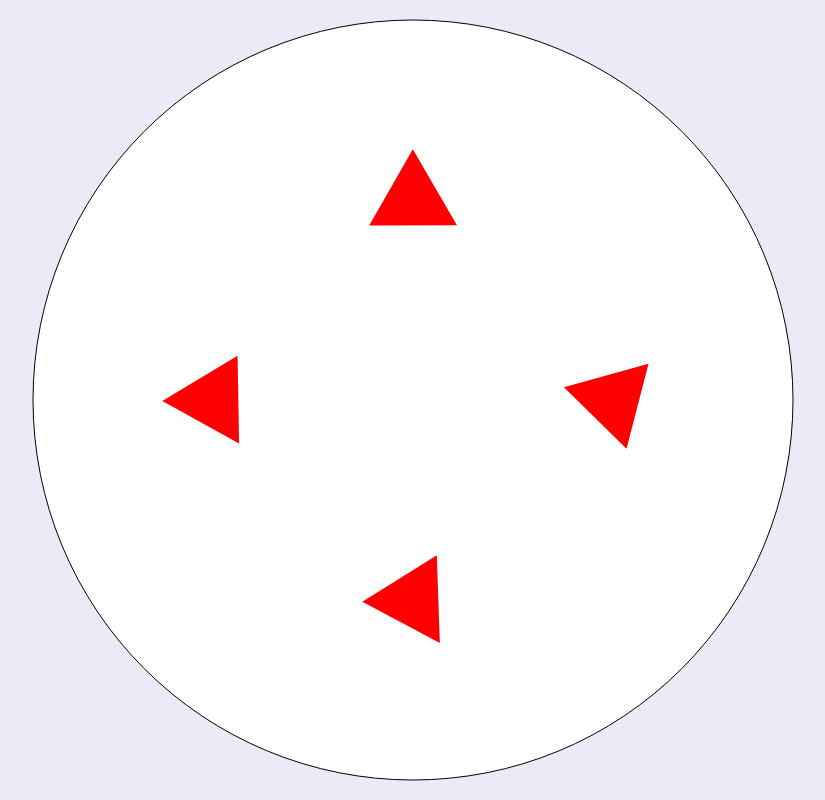
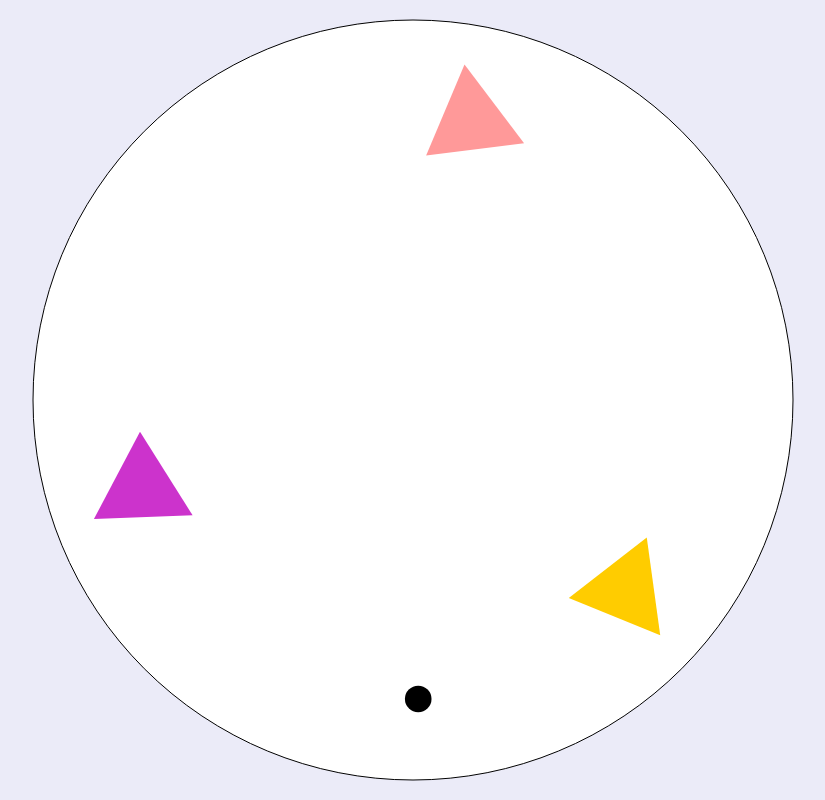
Before and after one commit to ExpMoD/canvas-play, a website: page app/index.pug in a window 1280 px wide. Shown: the whole page, without its empty margins (227-1052 px from the left). Drawn offline with nearby package versions, Linux system fonts and the light colour scheme; files that its build step writes are made by us from their sources.

Commit message:
Update #2

```diff
--- a/app/index.pug
+++ b/app/index.pug
@@ -26,6 +26,9 @@ html(class="no-js" lang="ru")
         script(src="js/config.js")
         script(src="js/TriangleClass.js")
         script(src="js/DotClass.js")
+        script(src="js/BallClass.js")
+        script(src="js/TrianglePositionsClass.js")
+        script(src="js/CollisionClass.js")
         script(src="js/functions.js")
         script(src="js/handlers.js")
         script(src="js/init.js")
--- /dev/null
+++ b/app/js/BallClass.js
@@ -0,0 +1,17 @@
+class BallClass {
+    constructor (dot, radius, angle, speed) {
+        this.dot = dot
+        this.radius = radius
+        this.angle = angle
+        this.speed = speed
+    }
+
+    nextFrame () {
+        this.dot.x = this.dot.x + this.speed * Math.cos(this.angle * Math.PI / 180);
+        this.dot.y = this.dot.y + this.speed * Math.sin(this.angle * Math.PI / 180);
+    }
+
+    getPosition () {
+        return this.dot
+    }
+}
--- /dev/null
+++ b/app/js/CollisionClass.js
@@ -0,0 +1,11 @@
+class CollisionClass {
+    static collisionBallAndCircle (ball, circle, circleRadius) {
+        let curPosBall = ball.getPosition()
+
+        if (Math.pow(curPosBall.x - circle.x, 2) + Math.pow(curPosBall.y - circle.y, 2) < Math.pow(ball.radius - circleRadius + 1, 2)) {
+            console.log(false)
+        } else {
+            console.log(true)
+        }
+    }
+}
--- a/app/js/TriangleClass.js
+++ b/app/js/TriangleClass.js
@@ -1,28 +1,40 @@
 class TriangleClass {
-    constructor (centerDot, angle, speed) {
+    constructor (centerDot, angle, speed, color, reverse, size) {
         this.angle = angle
         this.angleRad = this.angle * (Math.PI / 180)
         this.speed = speed
+        this.color = color
+        this.reverse = reverse
 
-        this.triangleSize = cfg.triangleSize()
+        this.visible = true
+
+        this.size = size
 
         this.vertices = []
 
-        this.setCenterDot(centerDot)
+        this.setCenterDot(centerDot, this.size)
     }
 
     nextFrame () {
-        this.angle = this.angle + this.speed
+        if (this.reverse) {
+            this.angle = this.angle - this.speed
+            if (this.angle < 0) this.angle += 360
+        } else {
+            this.angle = this.angle + this.speed
+            if (this.angle > 360) this.angle -= 360
+        }
+
         this.angleRad = this.angle * (Math.PI / 180)
     }
 
-    setCenterDot (dot) {
+    setCenterDot (dot, size = false) {
         this.centerDot = dot
+        this.vertices = []
 
         for (let i = 0; i <= 3 - 1; i++) {
             this.vertices.push(new DotClass(
-                this.centerDot.x + (this.triangleSize / 1.5) * Math.cos(2 * i * Math.PI / 3),
-                this.centerDot.y + (this.triangleSize / 1.5) * Math.sin(2 * i * Math.PI / 3)
+                this.centerDot.x + (size ? size : this.size) * Math.cos(2 * i * Math.PI / 3),
+                this.centerDot.y + (size ? size : this.size) * Math.sin(2 * i * Math.PI / 3)
             ))
         }
     }
@@ -32,12 +44,9 @@ class TriangleClass {
             angleRad = this.angleRad
 
         return this.vertices.map(function (dot) {
-            let vx = dot.x
-            let vy = dot.y
-
             return new DotClass(
-                (vx - centerDot.x) * Math.cos(angleRad) - (vy - centerDot.y) * Math.sin(angleRad) + centerDot.x,
-                (vx - centerDot.x) * Math.sin(angleRad) + (vy - centerDot.y) * Math.cos(angleRad) + centerDot.y
+                (dot.x - centerDot.x) * Math.cos(angleRad) - (dot.y - centerDot.y) * Math.sin(angleRad) + centerDot.x,
+                (dot.x - centerDot.x) * Math.sin(angleRad) + (dot.y - centerDot.y) * Math.cos(angleRad) + centerDot.y
             )
         })
     }
--- /dev/null
+++ b/app/js/TrianglePositionsClass.js
@@ -0,0 +1,45 @@
+class TrianglePositionsClass {
+    constructor (centerDot, count, angle, speed, circleSize) {
+        this.circleSize = circleSize
+
+        this.count = count
+        this.speed = speed
+        this.angle = angle
+        this.angleRad = this.angle * (Math.PI / 180)
+
+        this.dots = []
+
+        this.setCenterDot(centerDot)
+    }
+
+    nextFrame () {
+        this.angle = this.angle + this.speed
+        this.angleRad = this.angle * (Math.PI / 180)
+    }
+
+    setCenterDot (centerDot, circleSize = false) {
+        this.centerDot = centerDot
+        this.circleSize = circleSize ? circleSize : this.circleSize
+
+        this.dots = []
+
+        for (let i = 0; i <= this.count - 1; i++) {
+            this.dots.push(new DotClass(
+                this.centerDot.x + this.circleSize * Math.cos(2 * i * Math.PI / this.count),
+                this.centerDot.y + this.circleSize * Math.sin(2 * i * Math.PI / this.count)
+            ))
+        }
+    }
+
+    getCurrentDots () {
+        let centerDot = this.centerDot,
+            angleRad = this.angleRad
+
+        return this.dots.map(function (dot) {
+            return new DotClass(
+                (dot.x - centerDot.x) * Math.cos(angleRad) - (dot.y - centerDot.y) * Math.sin(angleRad) + centerDot.x,
+                (dot.x - centerDot.x) * Math.sin(angleRad) + (dot.y - centerDot.y) * Math.cos(angleRad) + centerDot.y
+            )
+        })
+    }
+}
--- a/app/js/config.js
+++ b/app/js/config.js
@@ -7,21 +7,60 @@ class configClass {
 
         this.canvas = document.getElementById('main-canvas');
         this.ctx = this.canvas.getContext('2d')
+
+        this.triangleColors = [
+            '#CC33CC',
+            '#3366FF',
+            '#00CC66',
+            '#FF9999',
+            '#FFCC00',
+        ]
+
+        this.resizeCallbackFns = []
+
+        this.triangleCount = 3
+
+        this.ballSpeed = 1
+    }
+
+    addResizeCallbackFn (fn) {
+        this.resizeCallbackFns.push(fn)
+    }
+
+    clearResizeCallbackFns () {
+        this.resizeCallbackFns = []
     }
 
     canvasResize() {
         this.canvas.width = $('body').width();
         this.canvas.height = $('body').height();
+
+        let options = {
+            width: this.canvas.width,
+            height: this.canvas.height
+        }
+
+        let $this = this
+
+        this.resizeCallbackFns.forEach(function (fn) {
+            fn($this)
+        })
+    }
+
+    getTriangleCircleSize () {
+        return this.circleSize() * 0.75
+    }
+
+    getTriangleSize () {
+        return this.circleSize() * 0.15
+    }
+
+    getBallSize () {
+        return this.circleSize() / 2 * 0.07
     }
 
     circleSize() {
-        return Math.min(this.canvas.width, this.canvas.height) / 2 - 20;
-    }
-
-    triangleSize() {
-        let cicleSize = this.circleSize();
-
-        return cicleSize / 5;
+        return Math.min(this.canvas.width, this.canvas.height) / 2 * 0.95;
     }
 }
 
--- a/app/js/functions.js
+++ b/app/js/functions.js
@@ -11,3 +11,31 @@ window.requestAnimFrame = (function () {
             }, 1000 / 60)
         }
 })()
+
+let getTrianglesPositions = (centerDot, count) => {
+    let dots = []
+
+    for (let i = 0; i <= count - 1; i++) {
+        dots.push(new DotClass(
+            centerDot.x + (cfg.circleSize() - 50) * Math.cos(2 * i * Math.PI / count),
+            centerDot.y + (cfg.circleSize() - 50) * Math.sin(2 * i * Math.PI / count)
+        ))
+    }
+
+    return dots
+}
+
+let getNewTrianglesPositionsAngle = (dots, angle) => {
+
+}
+
+
+function getRandomArbitary(min, max)
+{
+    return Math.random() * (max - min) + min;
+}
+
+function getRandomInt(min, max)
+{
+    return Math.floor(Math.random() * (max - min + 1)) + min;
+}
--- a/app/js/init.js
+++ b/app/js/init.js
@@ -1,8 +1,10 @@
 let fps = 0
-let lastRun;
+let lastRun
 
-let triangles = [];
+let trianglesPositions
+let triangles = []
 
+let balls = []
 
 let fillBG = () => {
     cfg.ctx.beginPath()
@@ -22,52 +24,123 @@ let drawGameField = () => {
 }
 
 let drawTriangle = (triangle) => {
-    cfg.ctx.beginPath();
+    triangle.nextFrame()
 
-    triangle.nextFrame();
+    if (triangle.visible) {
+        cfg.ctx.beginPath()
+        let vertices = triangle.getVertices()
 
-    let vertices = triangle.getVertices()
+        cfg.ctx.moveTo(vertices[0].x, vertices[0].y)
+        cfg.ctx.lineTo(vertices[1].x, vertices[1].y)
+        cfg.ctx.lineTo(vertices[2].x, vertices[2].y)
+        cfg.ctx.lineTo(vertices[0].x, vertices[0].y)
 
-    cfg.ctx.moveTo(vertices[0].x, vertices[0].y)
-    cfg.ctx.lineTo(vertices[1].x, vertices[1].y)
-    cfg.ctx.lineTo(vertices[2].x, vertices[2].y)
-    cfg.ctx.lineTo(vertices[0].x, vertices[0].y)
+        cfg.ctx.fillStyle = triangle.color
+        cfg.ctx.fill()
+    }
+}
 
-    cfg.ctx.fillStyle = '#f00'
+let drawTrianglesStack = () => {
+    trianglesPositions.nextFrame()
+
+    let curTrianglesPos = trianglesPositions.getCurrentDots()
+
+    triangles.forEach((triangle, index) => {
+        triangles[index].setCenterDot(curTrianglesPos[index])
+    })
+
+    triangles.forEach(function (triangle) {
+        drawTriangle(triangle)
+    })
+}
+
+let stop = false
+let drawBall = (ball) => {
+    if (!stop) {
+        ball.nextFrame()
+    }
+
+    cfg.ctx.beginPath()
+
+    let curPosBall = ball.getPosition()
+
+    CollisionClass.collisionBallAndCircle(ball, new DotClass(cfg.canvas.width / 2, cfg.canvas.height / 2), cfg.circleSize())
+
+    /*if (Math.pow(curPosBall.x - cfg.canvas.width / 2, 2) + Math.pow(curPosBall.y - cfg.canvas.height / 2, 2) < Math.pow(ball.radius - cirSize + 1, 2)) {
+        console.log(false)
+    } else {
+        stop = true
+        console.log(true)
+    }*/
+
+    cfg.ctx.arc(curPosBall.x, curPosBall.y, ball.radius, 0, 2 * Math.PI, false)
+    cfg.ctx.fillStyle = 'black'
     cfg.ctx.fill()
+}
+
+let drawBallsStack = () => {
+    balls.forEach((ball, index) => {
+        drawBall(ball)
+    })
 }
 
 let render = () => {
     fillBG()
     drawGameField()
 
-    triangles.forEach(function (triangle) {
-        drawTriangle(triangle)
-    })
+    drawTrianglesStack()
+
+    drawBallsStack()
 }
-
 
 let drawFrame = () => {
     if (!lastRun) {
-        lastRun = performance.now();
-        requestAnimFrame(drawFrame);
-        return;
+        lastRun = performance.now()
+        requestAnimFrame(drawFrame)
+        return
     }
 
-    let delta = (performance.now() - lastRun) / 1000;
-    lastRun = performance.now();
-    fps = 1 / delta;
+    let delta = (performance.now() - lastRun) / 1000
+    lastRun = performance.now()
+    fps = 1 / delta
 
-    render();
+    render()
 
     requestAnimFrame(drawFrame)
 }
 
 $(() => {
-    triangles.push(new TriangleClass(new DotClass(cfg.canvas.width / 2 - 200, cfg.canvas.height / 2), 0, 1))
-    triangles.push(new TriangleClass(new DotClass(cfg.canvas.width / 2 + 200, cfg.canvas.height / 2), 45, 0.5))
-    triangles.push(new TriangleClass(new DotClass(cfg.canvas.width / 2, cfg.canvas.height / 2 - 200), 90, 0.2))
-    triangles.push(new TriangleClass(new DotClass(cfg.canvas.width / 2, cfg.canvas.height / 2 + 200), 180, 2))
+    trianglesPositions = new TrianglePositionsClass(
+        new DotClass(cfg.canvas.width / 2, cfg.canvas.height / 2),
+        cfg.triangleCount, 0, 0.14, cfg.getTriangleCircleSize()
+    )
+
+    trianglesPositions.dots.forEach((dot) => {
+        triangles.push(new TriangleClass(
+            new DotClass(dot.x, dot.y),
+            getRandomInt(0, 359),
+            getRandomArbitary(0.1, 2),
+            cfg.triangleColors[getRandomInt(0, cfg.triangleColors.length - 1)],
+            !!(getRandomInt(0, 1)),
+            cfg.getTriangleSize()))
+    })
+
+    balls.push(new BallClass(
+        new DotClass(cfg.canvas.width / 2, cfg.canvas.height / 2),
+        cfg.getBallSize(),
+        getRandomInt(0, 360),
+        cfg.ballSpeed
+    ))
+
+    cfg.addResizeCallbackFn((config) => {
+        trianglesPositions.setCenterDot(
+            new DotClass(config.canvas.width / 2, config.canvas.height / 2),
+            config.getTriangleCircleSize())
+
+        triangles.forEach((triangle, index) => {
+            triangles[index].size = config.getTriangleSize()
+        })
+    })
 
     requestAnimFrame(drawFrame)
 })
```
Also changed, not shown: app/index.html.
